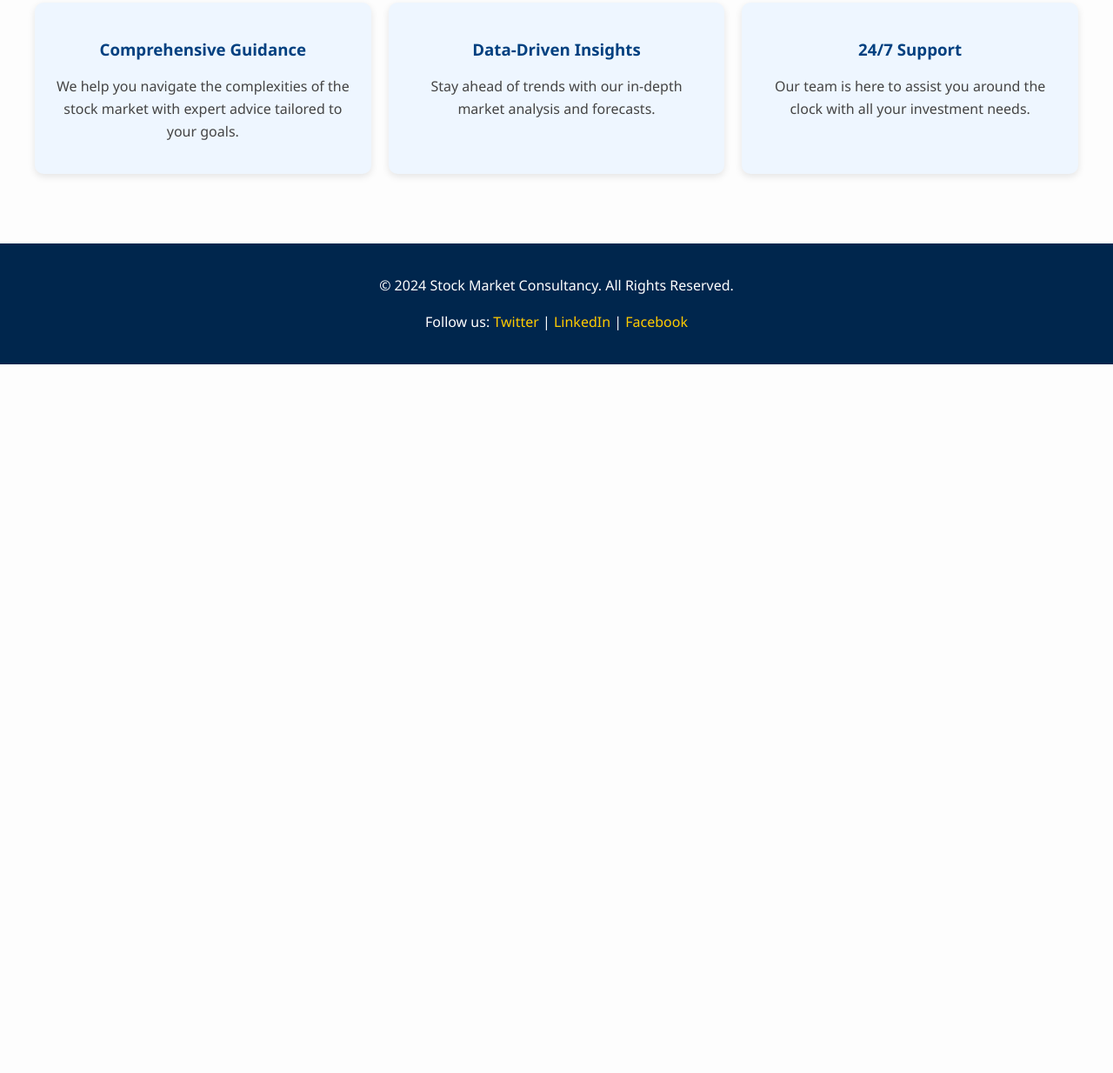
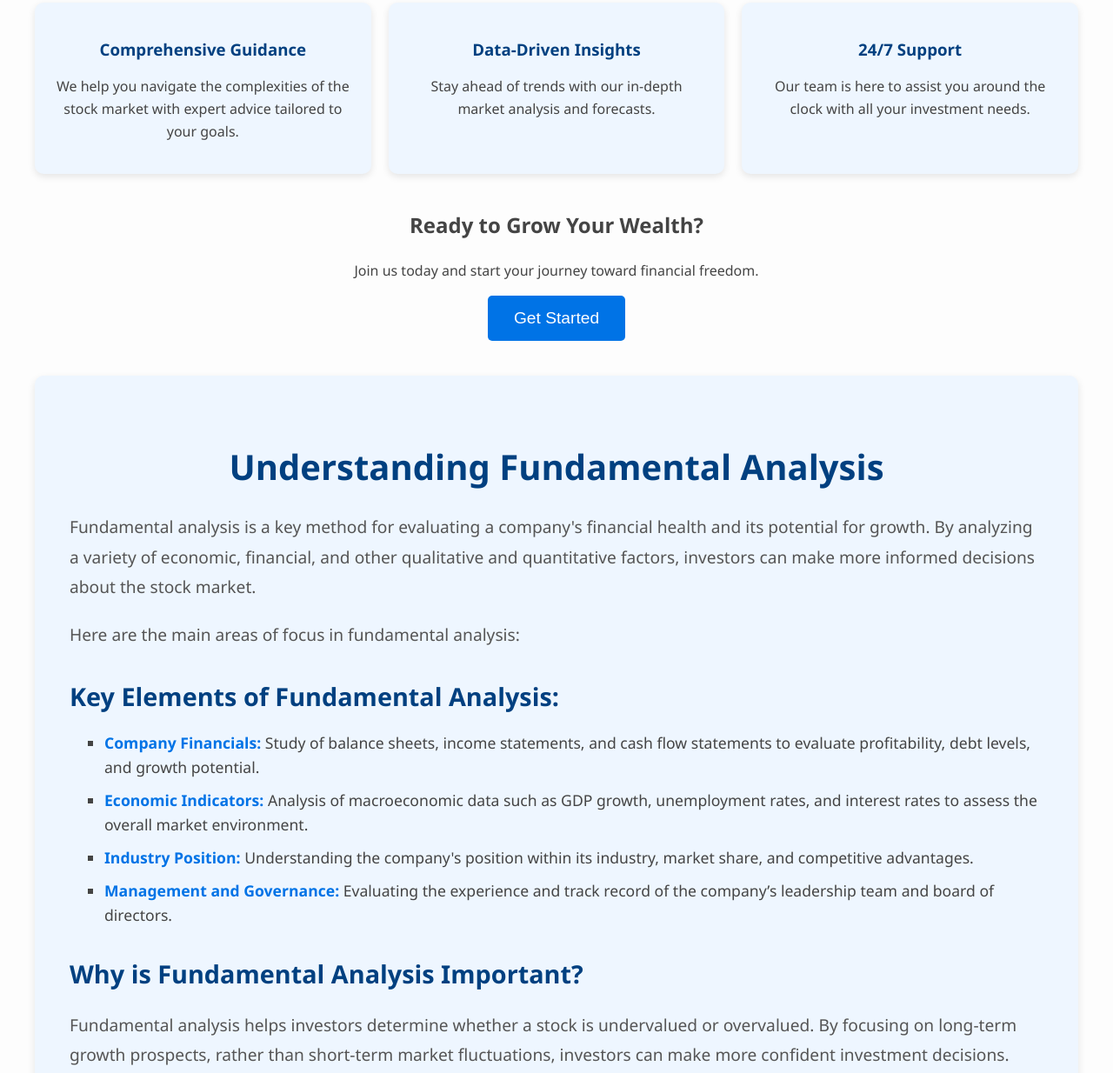
Before and after one commit to iamcachirag/earntogetherwitmoney, a plain HTML site: page index.html in a window 1280 px wide. Shown: the part 689-1923 px from the top of the page at 87% size. Before the commit the page ends 1108 px from the top, so only its background shows below. Drawn offline with Linux system fonts and the light colour scheme.

Commit message:
Update index.html

```diff
--- a/index.html
+++ b/index.html
@@ -3,7 +3,7 @@
 <head>
     <meta charset="UTF-8">
     <meta name="viewport" content="width=device-width, initial-scale=1.0">
-    <title>Stock Market Consultancy</title>
+    <title>Earn Together - Stock Market Consultancy</title>
     <style>
         body {
             font-family: 'Segoe UI', Tahoma, Geneva, Verdana, sans-serif;
@@ -85,6 +85,62 @@
             margin-bottom: 10px;
             color: #004080;
         }
+        .cta {
+            text-align: center;
+            margin: 40px 0;
+        }
+        .cta button {
+            background-color: #0073e6;
+            color: white;
+            padding: 15px 30px;
+            font-size: 1.2em;
+            border: none;
+            border-radius: 5px;
+            cursor: pointer;
+            transition: background-color 0.3s;
+        }
+        .cta button:hover {
+            background-color: #004080;
+        }
+        .fundamentals {
+            background-color: #eef6ff;
+            padding: 40px;
+            margin-top: 40px;
+            border-radius: 10px;
+            box-shadow: 0 4px 10px rgba(0, 0, 0, 0.1);
+        }
+        .fundamentals h2 {
+            color: #004080;
+            font-size: 2.5em;
+            margin-bottom: 20px;
+            text-align: center;
+            font-weight: bold;
+        }
+        .fundamentals p {
+            font-size: 1.2em;
+            color: #555;
+            line-height: 1.8;
+            margin-bottom: 20px;
+        }
+        .fundamentals ul {
+            list-style-type: square;
+            padding-left: 40px;
+        }
+        .fundamentals li {
+            font-size: 1.1em;
+            margin-bottom: 10px;
+            color: #444;
+        }
+        .fundamentals .section-title {
+            font-size: 1.8em;
+            color: #004080;
+            margin-top: 30px;
+            font-weight: bold;
+        }
+        .fundamentals .highlight {
+            font-weight: bold;
+            color: #0073e6;
+        }
         footer {
             text-align: center;
             padding: 20px;
@@ -104,8 +160,8 @@
 <body>
 
 <header>
-    <h1>Welcome to Stock Market Consultancy</h1>
-    <p>Your Trusted Partner in Navigating the Stock Market</p>
+    <h1>Welcome to Earn Together</h1>
+    <p>Your Trusted Partner in Stock Market Success</p>
 </header>
 
 <nav>
@@ -120,7 +176,7 @@
         <img src="https://encrypted-tbn0.gstatic.com/images?q=tbn:ANd9GcQ80Yj8Heopyf1fKaK5fCb0fAuNAF93rBoUKQ&s" alt="Stock market illustration">
         <div>
             <h2>Unlock the Potential of Your Investments</h2>
-            <p>At Stock Market Consultancy, we provide expert insights, personalized strategies, and the latest tools to help you make informed decisions in the dynamic world of stock trading. Let us guide you to financial success.</p>
+            <p>At Earn Together, we provide expert insights, personalized strategies, and the latest tools to help you make informed decisions in the dynamic world of stock trading. Let us guide you to financial success.</p>
         </div>
     </div>
 
@@ -138,10 +194,38 @@
             <p>Our team is here to assist you around the clock with all your investment needs.</p>
         </div>
     </div>
+
+    <div class="cta">
+        <h2>Ready to Grow Your Wealth?</h2>
+        <p>Join us today and start your journey toward financial freedom.</p>
+        <button>Get Started</button>
+    </div>
+
+    <!-- Enhanced Fundamental Analysis Section -->
+    <div class="fundamentals">
+        <h2>Understanding Fundamental Analysis</h2>
+        <p>Fundamental analysis is a key method for evaluating a company's financial health and its potential for growth. By analyzing a variety of economic, financial, and other qualitative and quantitative factors, investors can make more informed decisions about the stock market.</p>
+
+        <p>Here are the main areas of focus in fundamental analysis:</p>
+
+        <div class="section-title">Key Elements of Fundamental Analysis:</div>
+        <ul>
+            <li><span class="highlight">Company Financials:</span> Study of balance sheets, income statements, and cash flow statements to evaluate profitability, debt levels, and growth potential.</li>
+            <li><span class="highlight">Economic Indicators:</span> Analysis of macroeconomic data such as GDP growth, unemployment rates, and interest rates to assess the overall market environment.</li>
+            <li><span class="highlight">Industry Position:</span> Understanding the company's position within its industry, market share, and competitive advantages.</li>
+            <li><span class="highlight">Management and Governance:</span> Evaluating the experience and track record of the company’s leadership team and board of directors.</li>
+        </ul>
+
+        <div class="section-title">Why is Fundamental Analysis Important?</div>
+        <p>Fundamental analysis helps investors determine whether a stock is undervalued or overvalued. By focusing on long-term growth prospects, rather than short-term market fluctuations, investors can make more confident investment decisions.</p>
+
+        <p>At Earn Together, we emphasize the importance of understanding the fundamentals of companies before making investment decisions. We provide you with the tools and knowledge to analyze these factors effectively, ensuring that your portfolio is based on solid and well-researched foundations.</p>
+    </div>
+
 </main>
 
 <footer>
-    <p>&copy; 2024 Stock Market Consultancy. All Rights Reserved.</p>
+    <p>&copy; 2024 Earn Together. All Rights Reserved.</p>
     <p>Follow us: <a href="#">Twitter</a> | <a href="#">LinkedIn</a> | <a href="#">Facebook</a></p>
 </footer>
 
```
